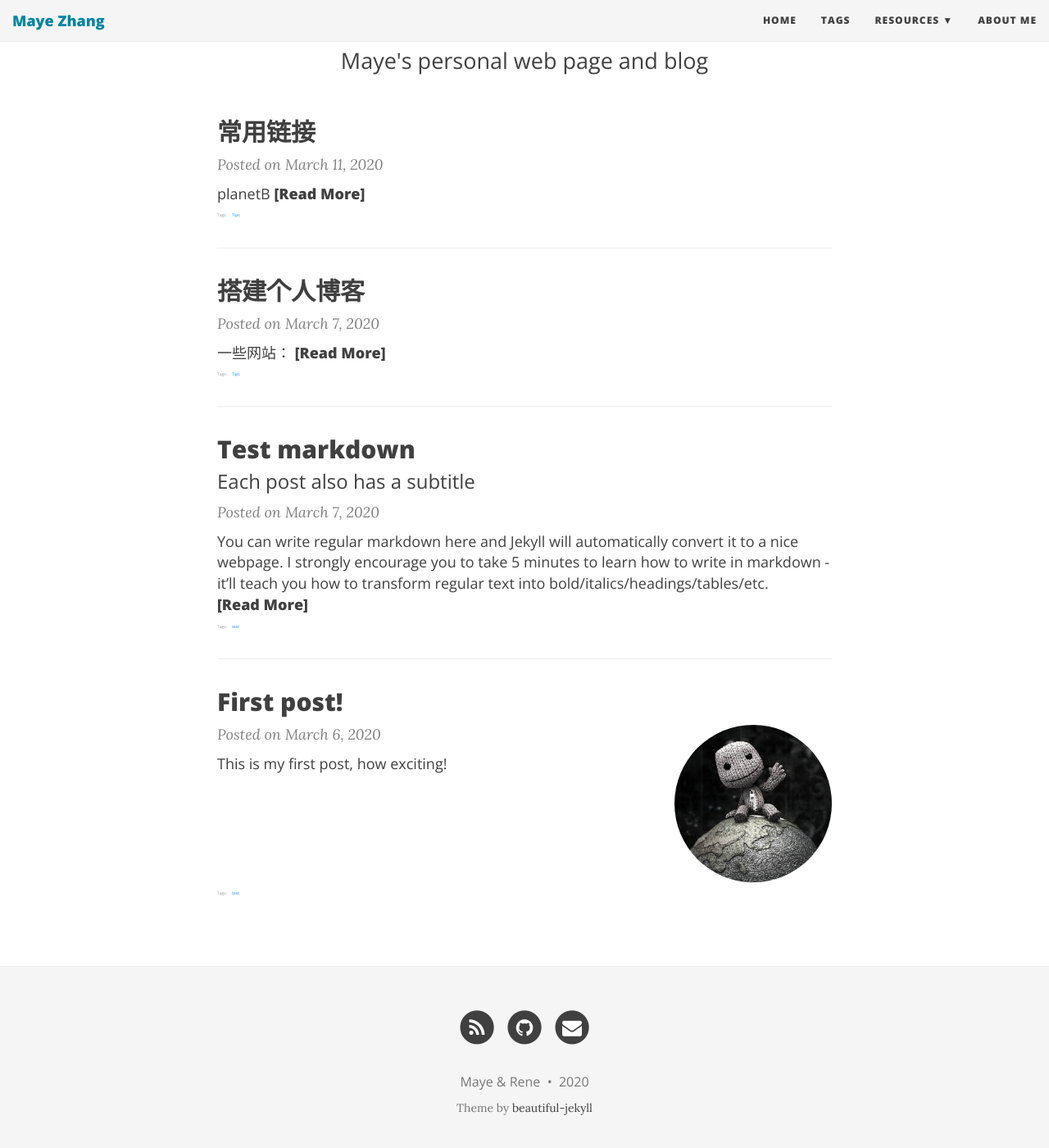
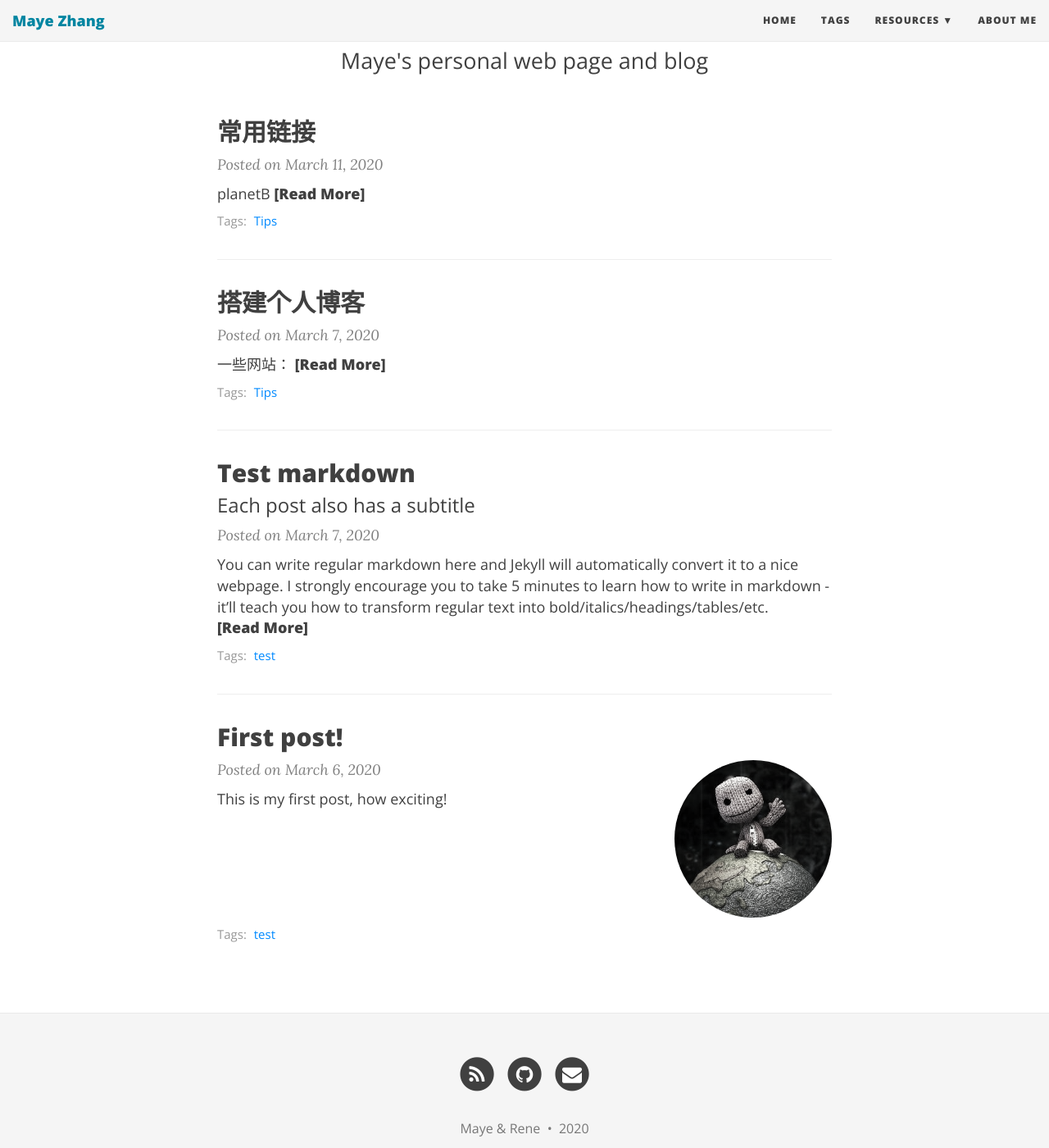
Before and after one commit to MayeZhang/MayeZhang.github.io, a Jekyll site: the page built from index.html, in a window 1280 px wide and 1400 px high, scrolled down 193 px. Shown: the whole window at 82% size. Built offline with Jekyll 4.4.1, drawn with Linux system fonts in a browser that asks for light colours; nearby versions of some CDN libraries; the list of posts is cut into pages by our own code.

Commit message:
Update main.css

```diff
--- a/css/main.css
+++ b/css/main.css
@@ -390,7 +390,7 @@
 .blog-tags {
   font-family: 'Open Sans', 'Helvetica Neue', Helvetica, Arial, sans-serif;
   color: #999;
-  font-size: 5px;
+  font-size: 15px;
   margin-bottom: 30px;
 }
 
@@ -778,7 +778,7 @@
 }
 
 #full-tags-list .tag-entry a {
-  font-size: 20px;
+  font-size: 16px;
 }
 
 #full-tags-list .tag-entry .entry-date {
```
